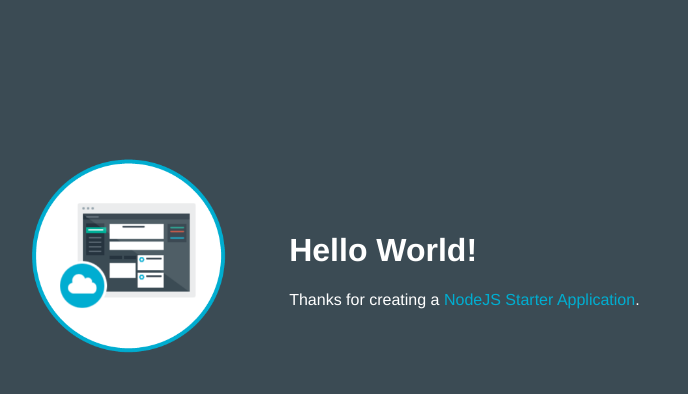
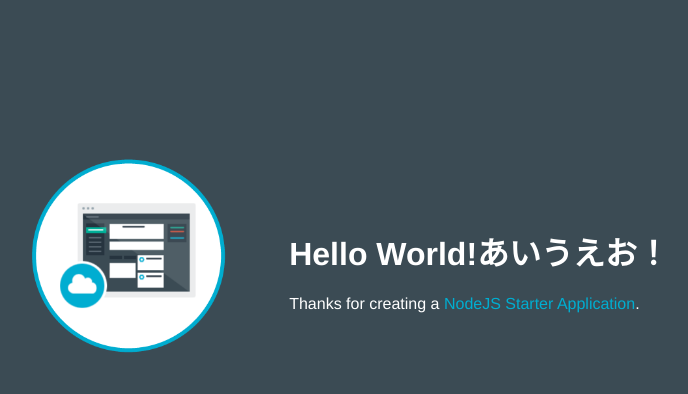
Before and after one commit to tange3421/graduatestudy-1484674421982, a website: page public/index.html in a window 1280 px wide. Shown: the whole page, without its empty margins (253-941 px from the left). Drawn offline with Linux system fonts and the light colour scheme.

Commit message:
Update index.html

```diff
--- a/public/index.html
+++ b/public/index.html
@@ -16,7 +16,7 @@
           <img class = "newappIcon" src="images/newapp-icon.png">
         </td>
         <td>
-          <h1 id="message">Hello World!</h1>
+          <h1 id="message">Hello World!あいうえお！</h1>
           <p class='description'></p> Thanks for creating a <span class = "blue">NodeJS Starter Application</span>.
         </td>
       </tr>
```
